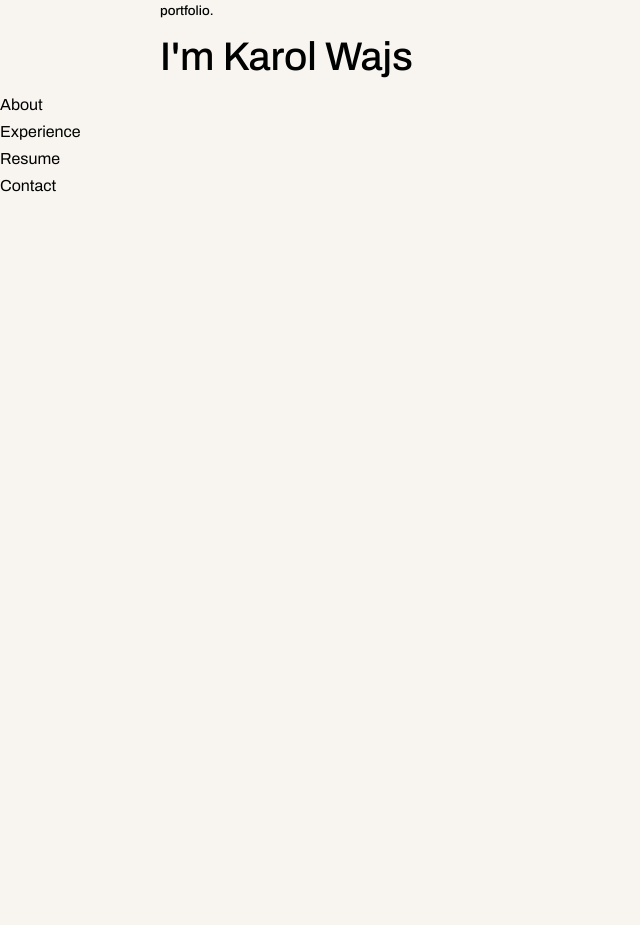
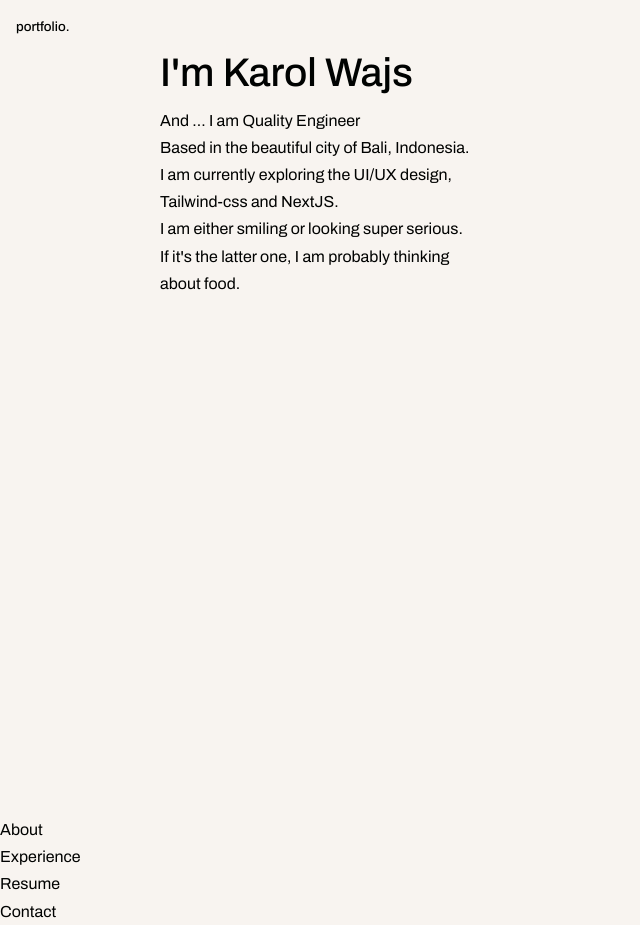
Before and after one commit to W4veN/react-portfolio-website, a React (Create React App) app: page / in a window 1280 px wide. Shown: the whole page, without its empty margins (0-640 px from the left). Before the commit the page ends 800 px from the top, so only its background shows below. Built offline with nearby package versions, Linux system fonts and the light colour scheme.

Commit message:
styles changed, react icons added

```diff
--- a/package.json
+++ b/package.json
@@ -9,6 +9,7 @@
     "prettier": "^2.7.1",
     "react": "^18.2.0",
     "react-dom": "^18.2.0",
+    "react-icons": "^4.4.0",
     "react-scripts": "5.0.1",
     "web-vitals": "^2.1.4"
   },
--- a/src/components/header/Header.jsx
+++ b/src/components/header/Header.jsx
@@ -4,9 +4,17 @@ import './header.css';
 const Header= () => {
     return (
         <header>
+            <h5> portfolio.</h5>
             <div className="container header__container">
-                <h5> portfolio.</h5>
                 <h1> I'm Karol Wajs </h1>
+                <p> And ... I am Quality Engineer </p>
+                <p> Based in the beautiful city of Bali, Indonesia. </p>
+                <p> I am currently exploring the UI/UX design, </p>
+                <p> Tailwind-css and NextJS. </p>
+                <p> I am either smiling or looking super serious.</p>
+                <p> If it's the latter one, I am probably thinking </p>
+                <p> about food. </p>
+
             </div>
         </header>
     )
--- a/src/components/header/header.css
+++ b/src/components/header/header.css
@@ -0,0 +1,16 @@
+header {
+    height: 100vh;
+    margin-top: 1rem;
+    overflow: hidden;
+}
+
+.header__container {
+    text-align: left;
+    height: 100%;
+    position: relative;
+}
+
+h5 {
+    font-weight: 500;
+    margin-left: 1rem;
+}
```
Also changed, not shown: 1 other file (tests, documents, lock files or other folders).
